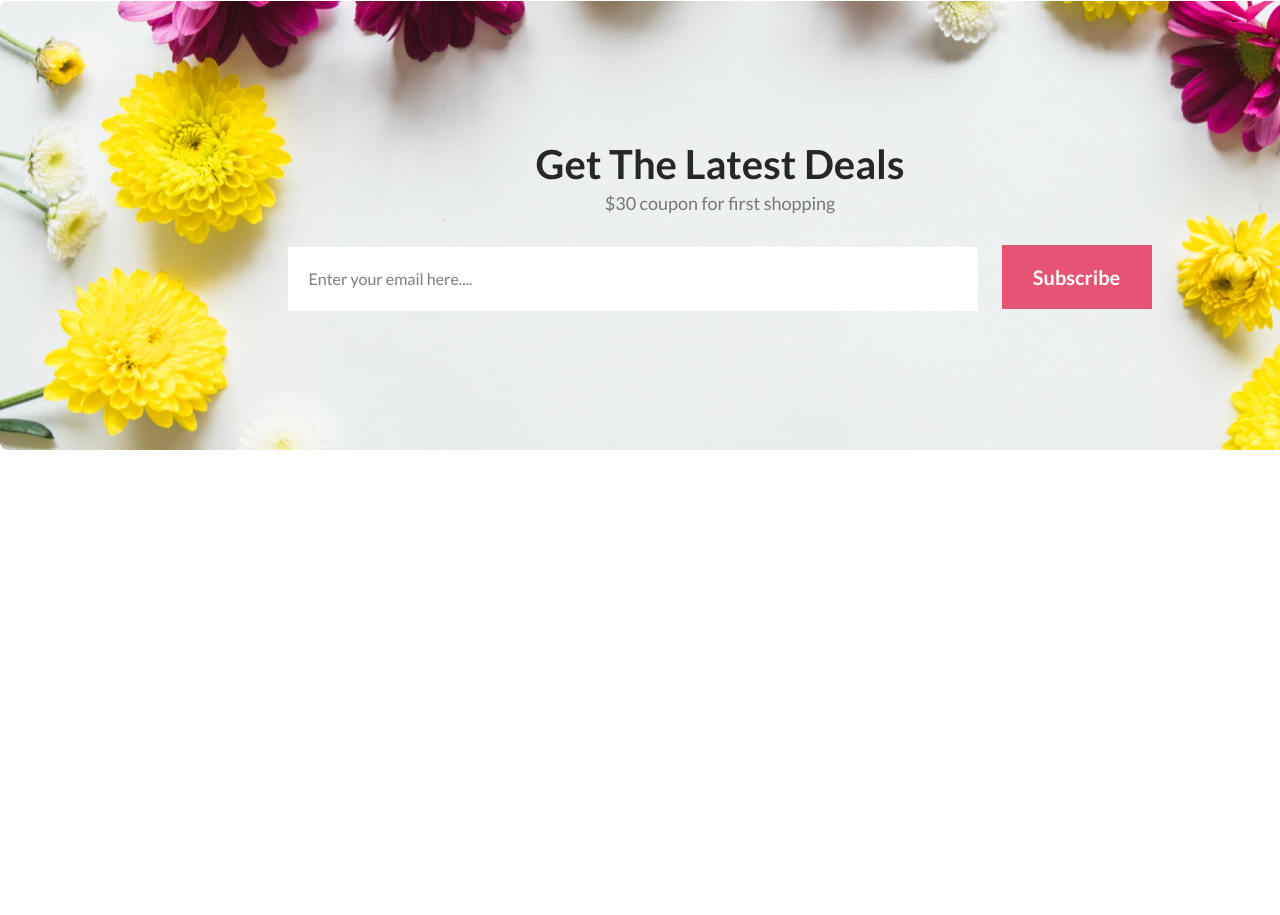
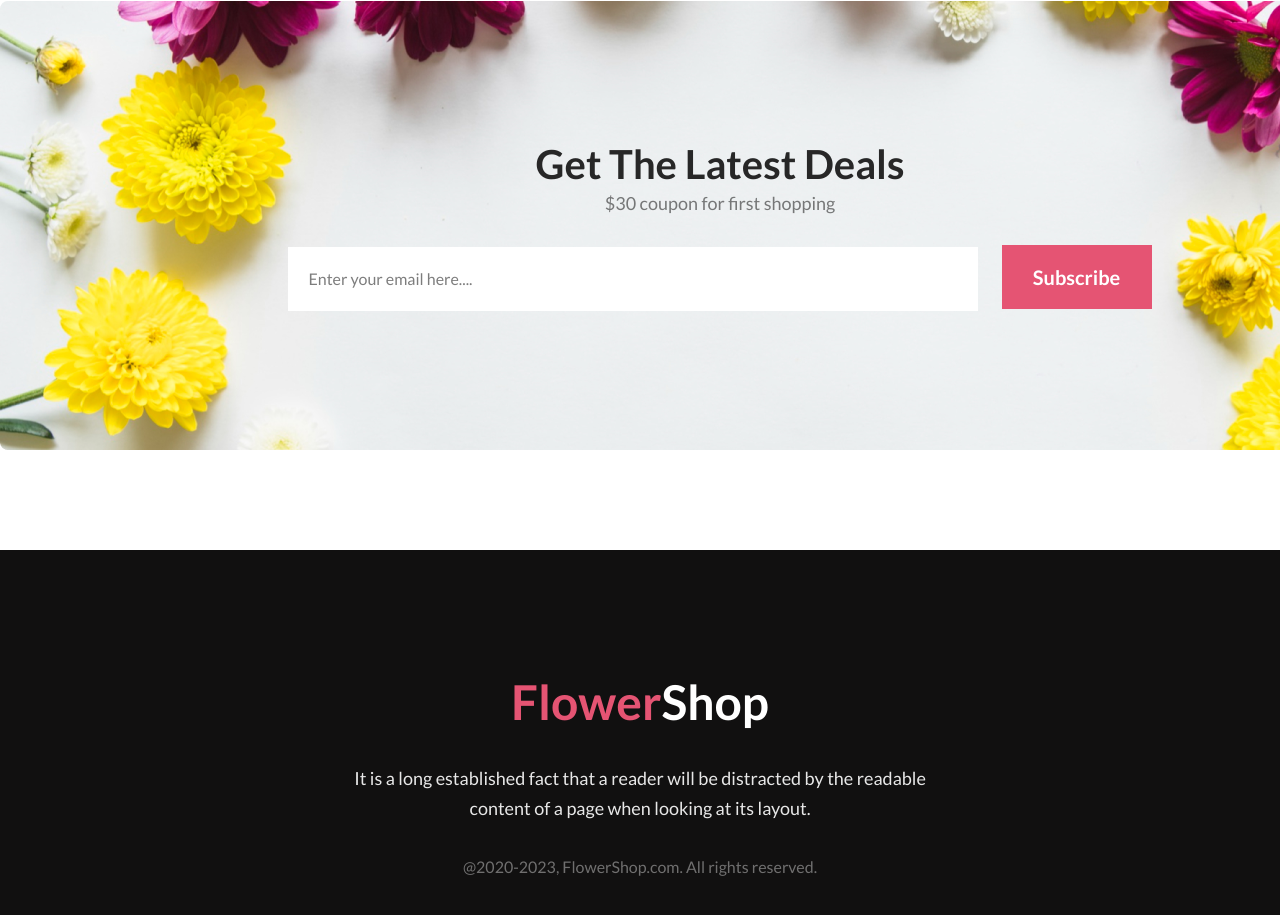
Before and after one commit to Fahim-Arefin/online_flower_shop, a plain HTML site: page index.html in a window 1280 px wide. Shown: the part 3746-4661 px from the top of the page. Before the commit the page ends 4296 px from the top, so only its background shows below. Drawn offline with Linux system fonts and the light colour scheme; files whose address does not match are found by name.

Commit message:
done footer section

```diff
--- a/index.html
+++ b/index.html
@@ -95,7 +95,14 @@
         </section>
     </main>
     <footer>
-
+        <section class="footer-section">
+            <h1><span>Flower</span>Shop</h1>
+            <p id="footer-description">It is a long established fact that a reader will be distracted by the readable
+                content of a page when
+                looking at its layout.
+            </p>
+            <p id="copyright">@2020-2023, FlowerShop.com. All rights reserved. </p>
+        </section>
     </footer>
 </body>
 
--- a/style/style.css
+++ b/style/style.css
@@ -318,3 +318,48 @@ body {
   font-weight: 700;
   line-height: normal;
 }
+
+footer {
+  background-color: #111010;
+  height: 449px;
+  display: flex;
+  justify-content: center;
+  align-items: center;
+}
+
+.footer-section {
+  width: 25%;
+  /* background-color: red; */
+  text-align: center;
+  height: 60%;
+  display: flex;
+  flex-direction: column;
+  justify-content: space-evenly;
+  align-items: center;
+}
+
+.footer-section h1 {
+  color: #ffffff;
+  font-size: 48px;
+  font-weight: 800;
+}
+.footer-section h1 span {
+  color: #e55473;
+}
+
+.footer-section #footer-description {
+  color: rgba(255, 255, 255, 0.9);
+  text-align: center;
+  font-size: 18px;
+  font-weight: 400;
+  line-height: 30px;
+  width: 625px;
+}
+
+#copyright {
+  color: rgba(255, 255, 255, 0.4);
+  width: 355px;
+  text-align: center;
+  font-size: 16px;
+  font-weight: 400;
+}
```
